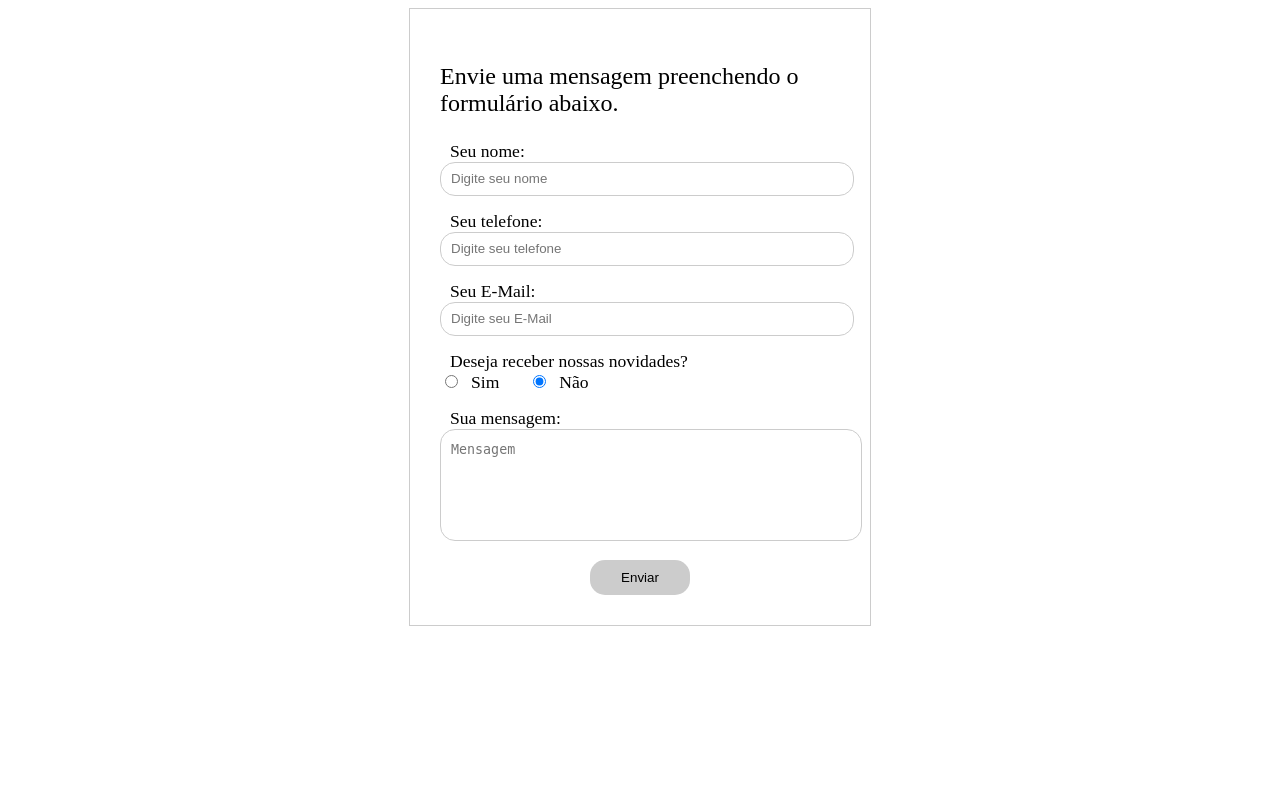
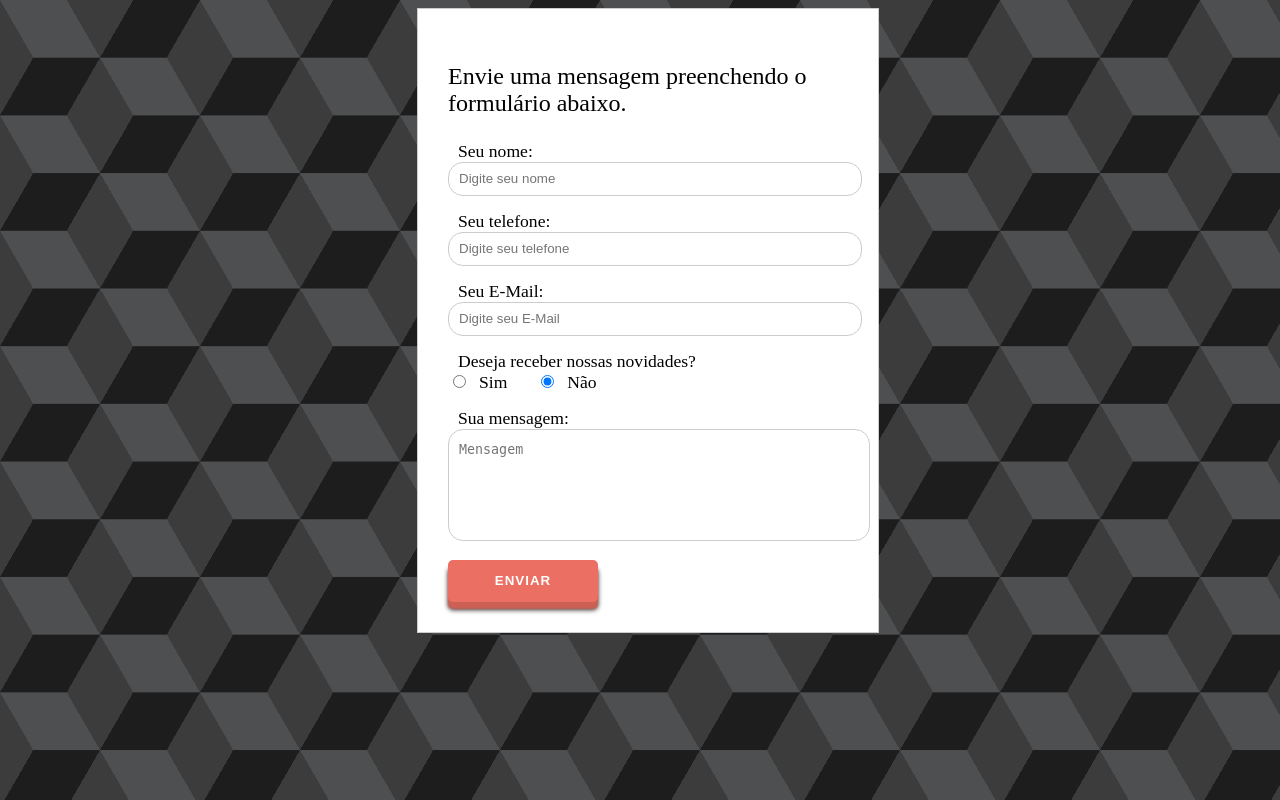
Before and after one commit to MadTitanPHDev/phpEstudo, a PHP site: page / in a window 1280 px wide. Run offline with PHP 8.4, Linux system fonts and the light colour scheme.

Commit message:
second commit

```diff
--- a/assets/css/post_php.css
+++ b/assets/css/post_php.css
@@ -1,44 +1,70 @@
-header{
+header {
     display: flex;
     justify-content: center;
     align-items: center;
     color: blue;
 }
 
-.container{
+body {
+    width: 100%;
+    height: 100%;
+    --s: 200px;
+    /* control the size */
+    --c1: #1d1d1d;
+    --c2: #4e4f51;
+    --c3: #3c3c3c;
+
+    background: repeating-conic-gradient(from 30deg,
+            #0000 0 120deg,
+            var(--c3) 0 180deg) calc(0.5 * var(--s)) calc(0.5 * var(--s) * 0.577),
+        repeating-conic-gradient(from 30deg,
+            var(--c1) 0 60deg,
+            var(--c2) 0 120deg,
+            var(--c3) 0 180deg);
+    background-size: var(--s) calc(var(--s) * 0.577);
+}
+
+.container {
     display: flex;
     align-items: center;
     flex-direction: column;
     justify-content: center;
+
 }
 
-.formulario{
+.formulario {
     width: 400px;
     padding: 30px;
-    border:1px solid #ccc;
+    border: 1px solid #ccc;
+    background-color: white;
 }
-.formulario p{
+
+.formulario p {
     width: 100%;
     font-size: 1.5em;
 }
-.BoxInput{
+
+.BoxInput {
     width: 100%;
     margin: 15px 0;
 }
+
 .BoxInput label,
-.BoxInput span{
+.BoxInput span {
     padding-left: 10px;
     font-size: 1.1em;
     display: block;
     width: 100%;
 }
-.radiobox label{
+
+.radiobox label {
     width: auto;
     display: inline-block;
 }
+
 input[type=text],
 input[type=email],
-textarea{
+textarea {
     width: 100%;
     padding-left: 10px;
     height: 30px;
@@ -47,24 +73,43 @@ textarea{
     border: 1px solid #ccc;
     outline: none;
 }
-input#nao{
+
+input#nao {
     margin-left: 30px;
 }
-textarea{
+
+textarea {
     line-height: 20px;
     padding: 10px;
     height: 90px;
     resize: none;
 }
-input[type=submit]{
+
+input[type=submit] {
     display: block;
-    background-color:#ccc;
-    height: 35px;
+    text-align: center;
+    --bg: #e74c3c;
+    --text-color: #fff;
+    position: relative;
+    width: 150px;
     border: none;
-    outline: 0;
-    cursor: pointer;
-    width: 100px;
-    margin: 0 auto;
-    text-align: center;
-    border-radius: 15px;
+    background: var(--bg);
+    color: var(--text-color);
+    padding: 1em;
+    font-weight: bold;
+    text-transform: uppercase;
+    transition: 0.2s;
+    border-radius: 5px;
+    opacity: 0.8;
+    letter-spacing: 1px;
+    box-shadow: #c0392b 0px 7px 2px, #000 0px 8px 5px;
 }
+
+input[type=submit]:hover {
+    opacity: 1;
+}
+
+input[type=submit]:active {
+    top: 4px;
+    box-shadow: #c0392b 0px 3px 2px, #000 0px 3px 5px;
+}
```
Also changed, not shown: assets/paginas/exibir-informacoes.php (+30 -0 lines).
